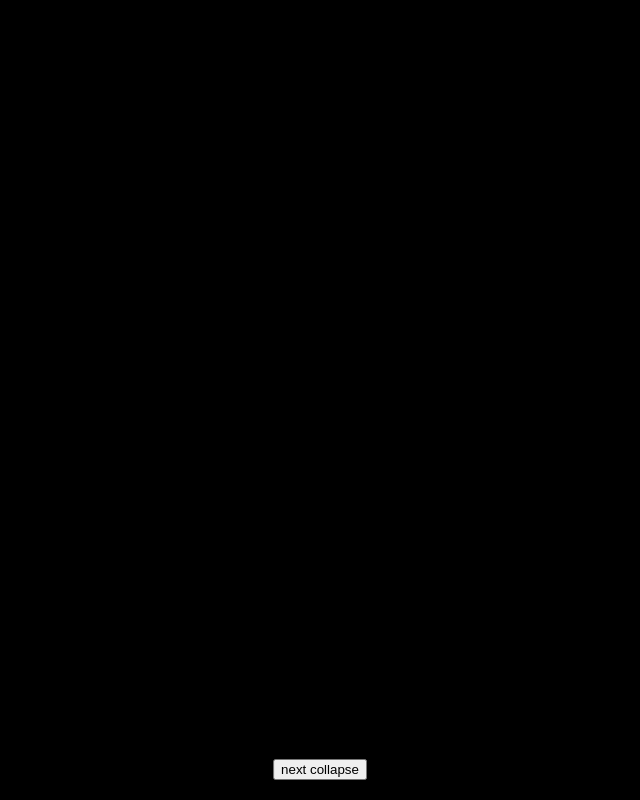
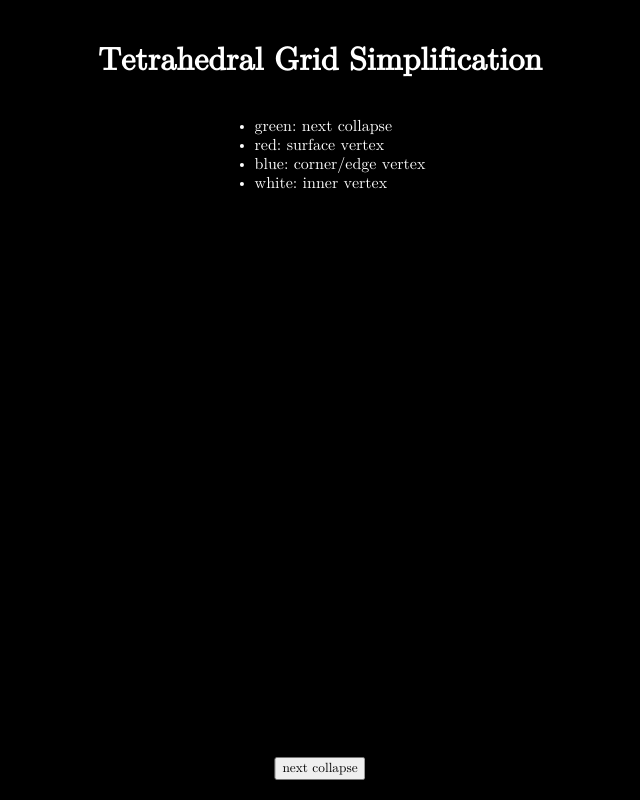
Before and after one commit to Scarysize/grid-simplification, a website: page build/index.html in a window 1280 px wide. Shown: the whole page, without its empty margins (320-960 px from the left). Drawn offline with Linux system fonts and the light colour scheme.

Commit message:
basic styling

```diff
--- a/build/index.html
+++ b/build/index.html
@@ -5,6 +5,15 @@
     <meta charset="utf-8">
     <title>Grid Reduction</title>
     <style>
+      @font-face {
+        font-family: Latin Modern Math;
+        src: url('latinmodern-math.otf');
+      }
+
+      * {
+        font-family: Latin Modern Math;
+      }
+
       html,
       body {
         padding: 0;
@@ -20,17 +29,46 @@
         width: 100%
       }
 
+      header {
+        position: fixed;
+        top: 20px;
+        color: #fff;
+        z-index: 1;
+        left: 50%;
+        transform: translateX(-50%);
+        display: flex;
+        flex-direction: column;
+        align-items: center;
+      }
+
       button {
         position: fixed;
         z-index: 1;
+        bottom: 20px;
         left: 50%;
-        bottom: 20px;
         transform: translateX(-50%);
       }
     </style>
   </head>
 
   <body>
+    <header>
+      <h1>Tetrahedral Grid Simplification</h1>
+      <ul>
+        <li>
+          green: next collapse
+        </li>
+        <li>
+          red: surface vertex
+        </li>
+        <li>
+          blue: corner/edge vertex
+        </li>
+        <li>
+          white: inner vertex
+        </li>
+      </ul>
+    </header>
     <button>next collapse</button>
     <div class="canvas-container"></div>
     <script src="bundle.js"></script>
```
Also changed, not shown: build/latinmodern-math.otf (added).
